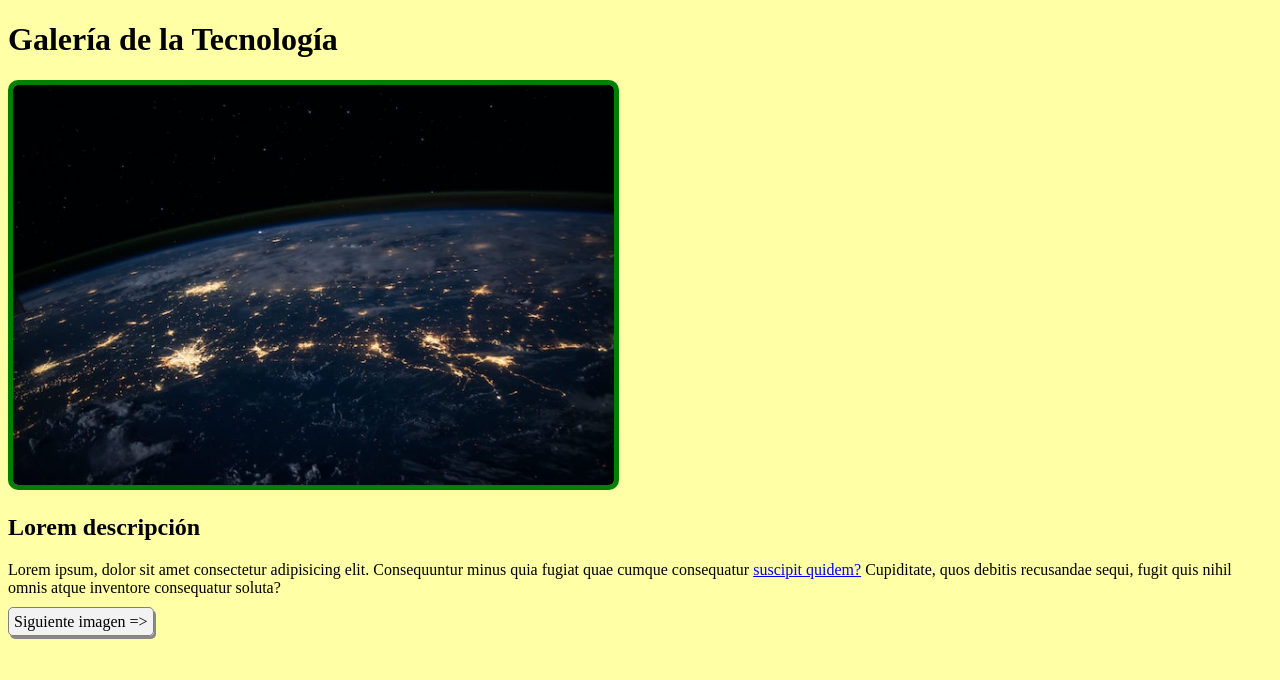
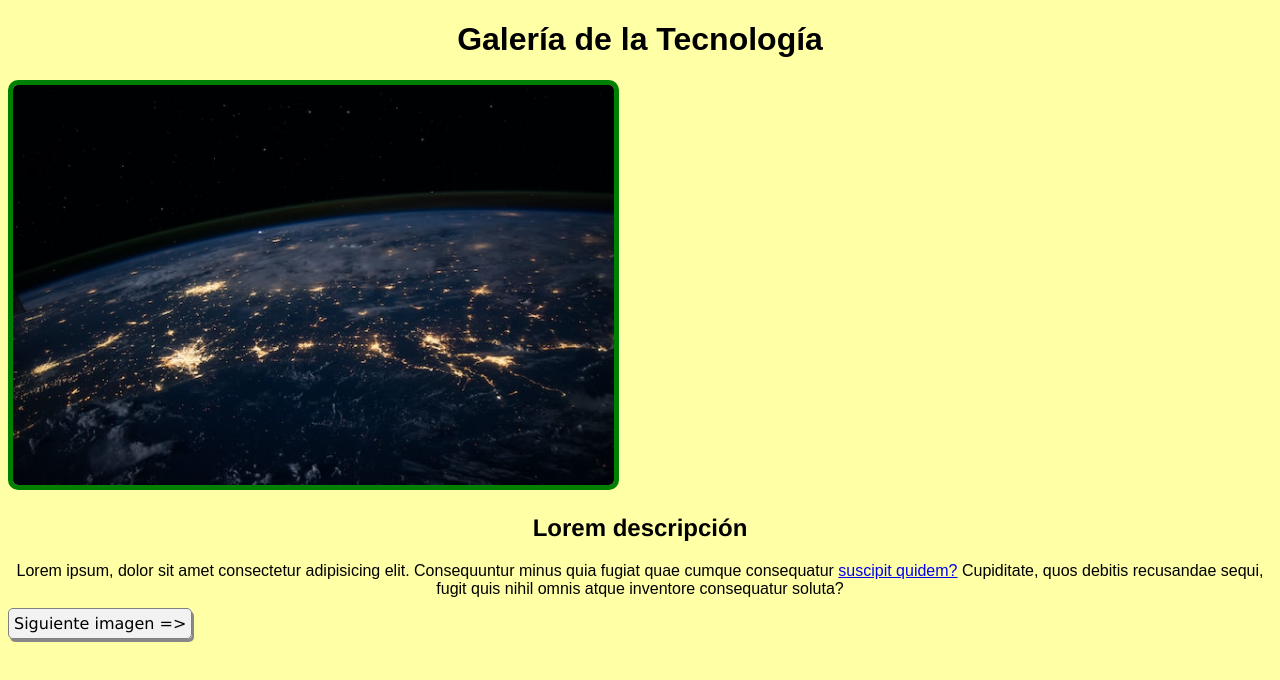
Before and after one commit to mateomautone/jap-6-2, a plain HTML site: page index.html in a window 1280 px wide. Drawn offline with Linux system fonts and the light colour scheme; files that its build step writes are made by us from their sources.

Commit message:
Cambio fuentes y texto

```diff
--- a/index.html
+++ b/index.html
@@ -5,7 +5,7 @@
     <meta charset="UTF-8">
     <meta name="viewport" content="width=device-width, initial-scale=1.0">
     <title>Galería de la Tecnología - Página 1</title>
-    <link rel="stylesheet" href="styles/styles.css">
+    <link rel="stylesheet" href="styles.css">
 </head>
 
 <body>
--- a/styles.css
+++ b/styles.css
@@ -17,3 +17,23 @@ body {
     border-radius: 5px;
     box-shadow: 2px 3px #888888;
 }
+
+h1{
+    text-align: center;
+    font-family: Arial, Helvetica, sans-serif;
+
+}
+
+h2{
+    text-align: center;
+    font-family: 'Franklin Gothic Medium', 'Arial Narrow', Arial, sans-serif;
+}
+
+p{
+    text-align: center;
+    font-family: Arial, Helvetica, sans-serif;
+}
+
+.link-button{
+    font-family: 'Lucida Sans', 'Lucida Sans Regular', 'Lucida Grande', 'Lucida Sans Unicode', Geneva, Verdana, sans-serif;
+}
```
Also changed, not shown: page2.html (+1 -1 lines).
